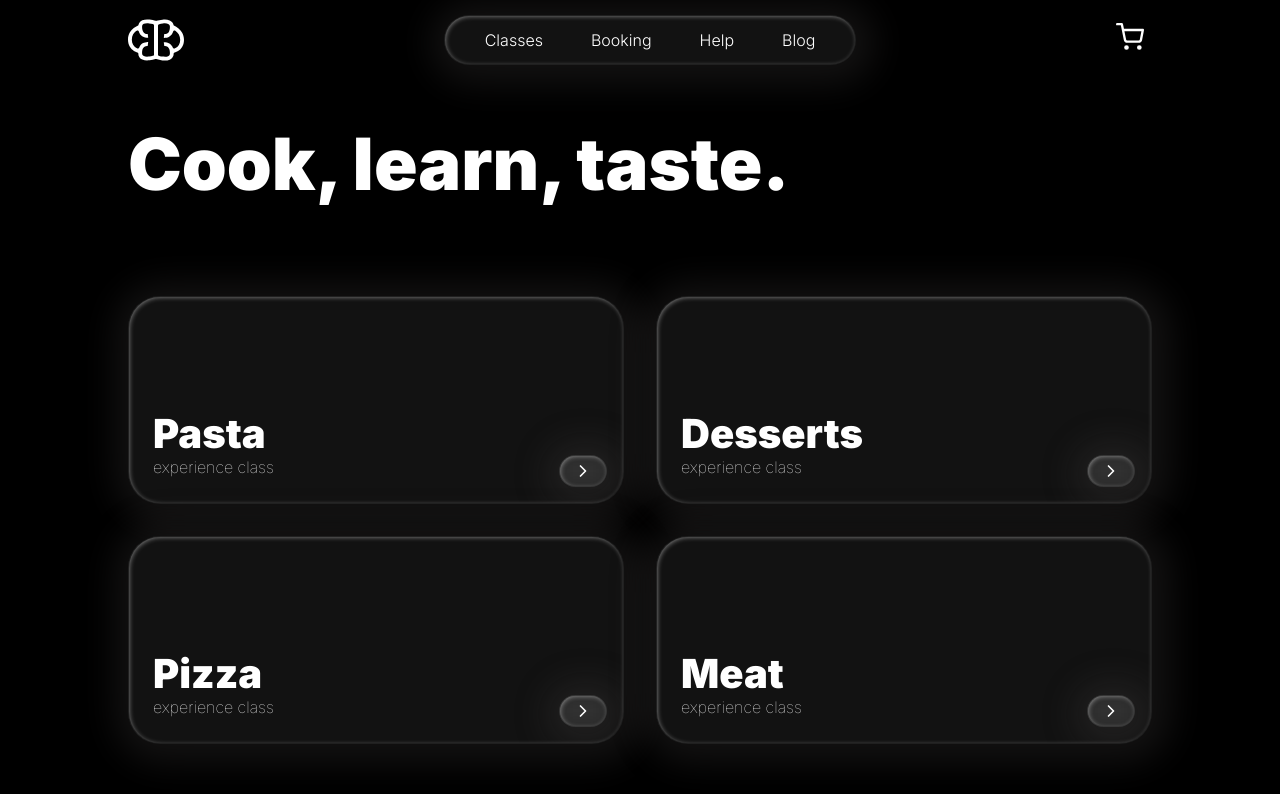
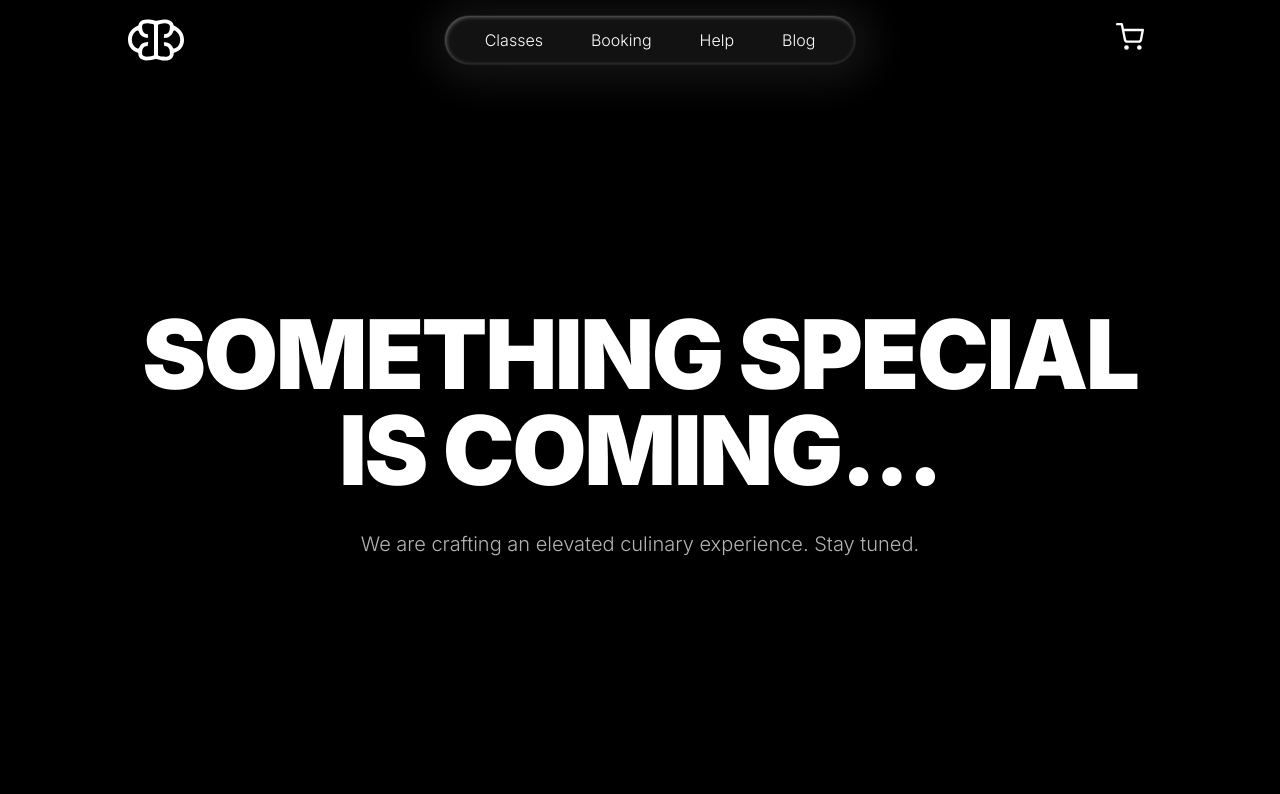
Before and after one commit to ilarioparato/robertochef, a Next.js app: page / in a window 1280 px wide. Shown: the top 794 px of the page. Built offline with nearby package versions, Linux system fonts and the light colour scheme.

Commit message:
First commit recover

```diff
--- a/components/GlassCard.tsx
+++ b/components/GlassCard.tsx
@@ -1,50 +1,51 @@
-import React, { useState } from "react"
+import React, { useState, useRef } from 'react'
 
-export interface GlassCardProps extends React.HTMLAttributes<HTMLDivElement> {
-  children: React.ReactNode
-  clickableScale?: boolean
-}
+export type GlassCardProps = React.PropsWithChildren<{
+  className?: string
+  style?: React.CSSProperties
+  as?: 'div' | 'button' | 'a'
+  onClick?: React.MouseEventHandler
+}>
 
-export default function GlassCard({
-  children,
-  className = "",
-  style,
-  onClick,
-  clickableScale = true,
-  ...rest
-}: GlassCardProps) {
-  const [pressed, setPressed] = useState(false)
+export default function GlassCard({ children, className = '', style, as = 'div', ...rest }: GlassCardProps) {
+  const [isClicked, setIsClicked] = useState(false)
+  const isAnimating = useRef(false)
+  const Tag: any = as
 
   const baseStyle: React.CSSProperties = {
-    background: "rgba(255,255,255,0.07)",
+    background: 'rgba(255,255,255,0.07)',
     borderRadius: 32,
-    boxShadow:
-      "3px 3px 35px 16px rgba(79,76,76,0.24), inset 1px 1px 5px -1px rgba(255,255,255,0.5)",
-    backdropFilter: "blur(8px)",
-    WebkitBackdropFilter: "blur(8px)",
-    border: "1px solid rgba(255,255,255,0.06)",
-    color: "white",
-    transition: "transform 140ms ease",
-    transform: pressed && clickableScale ? "scale(1.05)" : "scale(1)",
-    ...style
+    boxShadow: '3px 3px 35px 16px rgba(79,76,76,0.24), inset 1px 1px 5px -1px rgba(255,255,255,0.5)',
+    backdropFilter: 'blur(8px)',
+    WebkitBackdropFilter: 'blur(8px)',
+    border: '1px solid rgba(255,255,255,0.06)',
+    color: 'white',
+    transform: isClicked ? 'scale(1.05)' : 'scale(1)',
+    transition: 'transform 150ms ease-in-out',
   }
 
-  const handleClick: React.MouseEventHandler<HTMLDivElement> = e => {
-    if (clickableScale) {
-      setPressed(true)
-      setTimeout(() => setPressed(false), 140)
-    }
-    onClick?.(e)
+  const handleClick = (e: React.MouseEvent) => {
+    if (isAnimating.current) return // blocca nuovi click se animazione in corso
+
+    isAnimating.current = true
+    setIsClicked(true)
+
+    setTimeout(() => {
+      setIsClicked(false)
+      isAnimating.current = false
+    }, 150)
+
+    if (rest.onClick) rest.onClick(e)
   }
 
   return (
-    <div
-      style={baseStyle}
+    <Tag
+      style={{ ...baseStyle, ...style }}
       className={`select-none rounded-[32px] overflow-hidden ${className}`}
       onClick={handleClick}
       {...rest}
     >
       {children}
-    </div>
+    </Tag>
   )
 }
--- a/src/app/layout.tsx
+++ b/src/app/layout.tsx
@@ -1,6 +1,6 @@
 import "./globals.css"
+import type { Metadata, Viewport } from "next"
 import { Inter } from "next/font/google"
-import type { Metadata, Viewport } from "next"
 import Header, { sitePadding } from "@/components/header/Header"
 import Footer from "@/components/Footer"
 
@@ -10,15 +10,13 @@ const inter = Inter({
   variable: "--font-inter"
 })
 
-/* FULL METADATA (ripristinato) */
 export const metadata: Metadata = {
   metadataBase: new URL("https://www.robertochef.com"),
   title: {
     default: "Private Chef & Cooking Classes in Italy | Roberto Chef",
     template: "%s | Roberto Chef"
   },
-  description:
-    "Experience a private chef at your home or join exclusive Italian cooking classes. Passion, flavor, and style by Roberto Chef.",
+  description: "Experience a private chef at your home or join exclusive Italian cooking classes. Passion, flavor, and style by Roberto Chef.",
   applicationName: "Roberto Chef",
   generator: "Next.js 15",
   authors: [{ name: "Roberto Chef", url: "https://www.robertochef.com" }],
@@ -26,7 +24,6 @@ export const metadata: Metadata = {
     "private chef",
     "Italian cooking classes",
     "Tuscan cuisine",
-    "chef at home",
     "Roberto Chef"
   ],
   category: "food",
@@ -37,8 +34,7 @@ export const metadata: Metadata = {
     url: "https://www.robertochef.com",
     siteName: "Roberto Chef",
     title: "Roberto Chef",
-    description:
-      "Experience a private chef at your home or join exclusive Italian cooking classes. Passion, flavor, and style by Roberto Chef.",
+    description: "Experience a private chef at your home or join exclusive Italian cooking classes. Passion, flavor, and style by Roberto Chef.",
     images: [
       {
         url: "/pizza-preparation1.jpeg",
@@ -51,8 +47,7 @@ export const metadata: Metadata = {
   twitter: {
     card: "summary_large_image",
     title: "Roberto Chef",
-    description:
-      "Experience a private chef at your home or join exclusive Italian cooking classes. Passion, flavor, and style by Roberto Chef.",
+    description: "Experience a private chef at your home or join exclusive Italian cooking classes. Passion, flavor, and style by Roberto Chef.",
     images: ["/pizza-preparation1.jpeg"]
   },
   icons: {
@@ -76,16 +71,14 @@ export const viewport: Viewport = {
   ]
 }
 
-/* Altezza header (se cambi padding / height del componente aggiorna qui) */
 const HEADER_H = 64
 
 export default function RootLayout({ children }: { children: React.ReactNode }) {
   return (
     <html lang="en" className={inter.variable}>
-      <body className={`${inter.className} bg-black text-white`}>
+      <body className={`${inter.className} bg-black text-white antialiased`}>
         <Header />
         <main className={`relative ${sitePadding}`} style={{ paddingTop: HEADER_H }}>
-          {/* COMING SOON PLACEHOLDER */}
           <div
             className="flex flex-col items-center justify-center mx-auto text-center"
             style={{ minHeight: `calc(100vh - ${HEADER_H}px)` }}
@@ -97,7 +90,6 @@ export default function RootLayout({ children }: { children: React.ReactNode })
               We are crafting an elevated culinary experience. Stay tuned.
             </p>
           </div>
-          {/* Slot per contenuto futuro */}
           {children}
         </main>
         <Footer />
--- a/src/app/page.tsx
+++ b/src/app/page.tsx
@@ -1,113 +1,111 @@
 "use client"
 
-import { useRef, forwardRef, useEffect, useState } from "react"
+import { useRef, useEffect, useState, forwardRef } from "react"
 import GlassCard from "@/components/GlassCard"
 import { sitePadding } from "@/components/header/Header"
+import Link from "next/link"
 import ChevronRight from "@/components/icons/ChevronRight"
-import Link from "next/link"
 
-interface CardGridStyle extends React.CSSProperties {
-  '--card-gap'?: string
+// Layout (layout.tsx) già mostra il blocco "COMING SOON".
+// Page minimale per il deploy attuale.
+export default function Home() {
+  return null
+  // Quando vuoi riattivare le sezioni scroll:
+  // return <ScrollSections />
 }
 
-export default function Home() {
+/* ================== SEZIONI SCROLL (DISATTIVATE) ================== */
+
+function ScrollSections() {
   const section1Ref = useRef<HTMLDivElement>(null)
   const section2Ref = useRef<HTMLDivElement>(null)
   const section3Ref = useRef<HTMLDivElement>(null)
   const containerRef = useRef<HTMLDivElement>(null)
+
   const [lastSection1Position, setLastSection1Position] = useState(0)
   const [currentSection, setCurrentSection] = useState(0)
 
   useEffect(() => {
-    const container = containerRef.current
-    if (!container) return
-
-    const handleScroll = () => {
-      const scrollTop = container.scrollTop
-      const section1Height = section1Ref.current?.offsetHeight || 0
-      if (scrollTop < section1Height) {
-        setLastSection1Position(scrollTop)
+    const el = containerRef.current
+    if (!el) return
+    const onScroll = () => {
+      const top = el.scrollTop
+      const h1 = section1Ref.current?.offsetHeight || 0
+      if (top < h1) {
+        setLastSection1Position(top)
         setCurrentSection(0)
       } else {
-        setCurrentSection(
-          scrollTop <
-            section1Height + (section2Ref.current?.offsetHeight || 0)
-            ? 1
-            : 2
-        )
+        const h2 = section2Ref.current?.offsetHeight || 0
+        setCurrentSection(top < h1 + h2 ? 1 : 2)
       }
     }
-
-    container.addEventListener("scroll", handleScroll)
-    return () => container.removeEventListener("scroll", handleScroll)
+    el.addEventListener("scroll", onScroll)
+    return () => el.removeEventListener("scroll", onScroll)
   }, [])
 
   useEffect(() => {
     if (currentSection === 0 && lastSection1Position > 0) {
-      const timer = setTimeout(() => {
-        containerRef.current?.scrollTo({
-          top: lastSection1Position,
-          behavior: "auto"
-        })
+      const t = setTimeout(() => {
+        containerRef.current?.scrollTo({ top: lastSection1Position, behavior: "auto" })
       }, 50)
-      return () => clearTimeout(timer)
+      return () => clearTimeout(t)
     }
   }, [currentSection, lastSection1Position])
 
-  const cardGridStyle: CardGridStyle = { "--card-gap": "1.75rem" }
-
   return (
-    <div
-      ref={containerRef}
-      className="fixed inset-0 snap-y snap-proximity overflow-y-auto"
-    >
-      <Section1 ref={section1Ref} cardGridStyle={cardGridStyle} />
+    <div ref={containerRef} className="fixed inset-0 overflow-y-auto snap-y snap-proximity">
+      <Section1 ref={section1Ref} />
       <Section2 ref={section2Ref} />
       <Section3 ref={section3Ref} />
     </div>
   )
 }
 
-// Section1
-const Section1 = forwardRef<
-  HTMLDivElement,
-  { cardGridStyle: CardGridStyle }
->(({ cardGridStyle }, ref) => {
-  return (
+const Section1 = forwardRef<HTMLDivElement>((_, ref) => (
   <section
     ref={ref}
     className={`min-h-screen xl:h-screen w-full bg-black flex flex-col items-start justify-start pt-24 md:pt-32 pb-44 md:pb-52 xl:pb-56 snap-start ${sitePadding}`}
   >
-      <h1 className="text-5xl md:text-6xl lg:text-7xl font-black text-left text-white">
+    <h1 className="text-5xl md:text-6xl lg:text-7xl font-black text-white">
       Cook, learn, taste.
     </h1>
 
     <div className="w-full mt-14 md:mt-20 lg:mt-24">
-        <div
-          className="grid grid-cols-1 lg:grid-cols-2 gap-6 lg:gap-8 w-full"
-          style={cardGridStyle}
-        >
-          {[
+      <CardGrid
+        items={[
           { label: "Pasta", href: "/classes" },
             { label: "Desserts", href: "/classes" },
             { label: "Pizza", href: "/classes" },
             { label: "Meat", href: "/classes" }
-          ].map(item => (
-            <CardItem key={item.label} label={item.label} href={item.href} />
+        ]}
+      />
+    </div>
+  </section>
+))
+Section1.displayName = "Section1"
+
+interface CardGridProps {
+  items: { label: string; href: string }[]
+}
+
+interface VarsStyle extends React.CSSProperties {
+  "--card-gap"?: string
+}
+
+function CardGrid({ items }: CardGridProps) {
+  const style: VarsStyle = { "--card-gap": "1.75rem" }
+  return (
+    <div className="grid grid-cols-1 lg:grid-cols-2 gap-6 lg:gap-8 w-full" style={style}>
+      {items.map(i => (
+        <CardItem key={i.label} label={i.label} href={i.href} />
       ))}
     </div>
-      </div>
-    </section>
   )
-})
-Section1.displayName = "Section1"
+}
 
 function CardItem({ label, href }: { label: string; href: string }) {
   return (
-    <div
-      className="relative w-full"
-      style={{ height: "clamp(160px, 26vh, 240px)" }}
-    >
+    <div className="relative w-full" style={{ height: "clamp(160px,26vh,240px)" }}>
       <GlassCard className="w-full h-full flex items-end justify-start p-5 md:p-6">
         <div className="flex flex-col items-start">
           <span className="text-[1.9rem] md:text-[2.3rem] lg:text-[2.5rem] font-black leading-[1.05] text-white">
@@ -118,7 +116,7 @@ function CardItem({ label, href }: { label: string; href: string }) {
           </span>
         </div>
         <div className="absolute bottom-4 right-4">
-          <Link href={href} aria-label={`Book ${label} Experience`}>
+          <Link href={href} aria-label={`Go to ${label} class`}>
             <GlassCard className="rounded-full w-12 h-8 flex items-center justify-center cursor-pointer transition-transform hover:scale-105">
               <ChevronRight size={20} color="white" />
             </GlassCard>
@@ -129,26 +127,22 @@ function CardItem({ label, href }: { label: string; href: string }) {
   )
 }
 
-// Section2
 const Section2 = forwardRef<HTMLDivElement>((_, ref) => (
   <section
     ref={ref}
     className={`min-h-screen md:h-screen w-full bg-blue-400 flex flex-col items-center justify-center snap-start ${sitePadding}`}
   >
-    <h2 className="text-4xl md:text-6xl font-bold text-center text-white">
-      Sezione 2
-    </h2>
+    <h2 className="text-4xl md:text-6xl font-bold text-white">Sezione 2</h2>
   </section>
 ))
 Section2.displayName = "Section2"
 
-// Section3
 const Section3 = forwardRef<HTMLDivElement>((_, ref) => (
   <section
     ref={ref}
     className={`min-h-screen md:h-screen w-full bg-pink-400 flex flex-col items-center justify-center snap-start ${sitePadding}`}
   >
-    <h2 className="text-4xl md:text-6xl font-bold text-center">Sezione 3</h2>
+    <h2 className="text-4xl md:text-6xl font-bold">Sezione 3</h2>
   </section>
 ))
 Section3.displayName = "Section3"
```
Also changed, not shown: components/header/Header.tsx (+7 -5 lines). Lines whose indentation alone changed are shown as unchanged.
